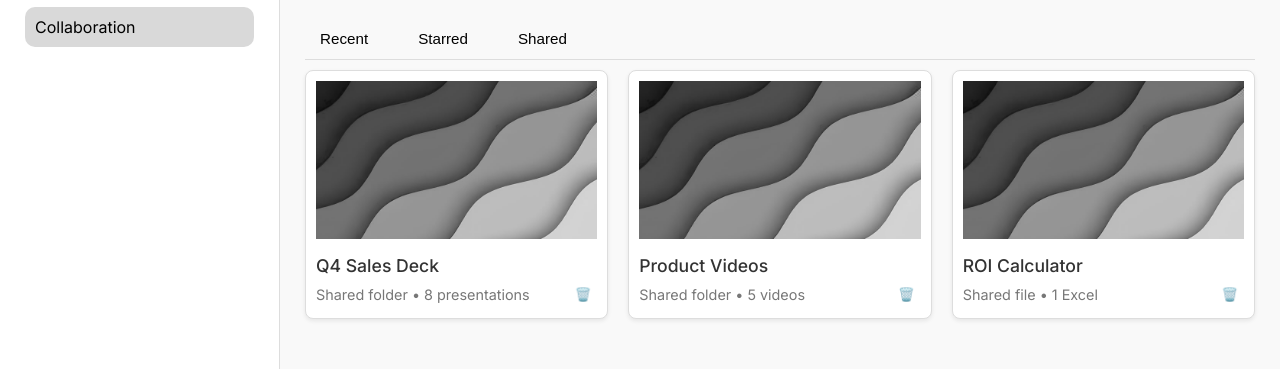
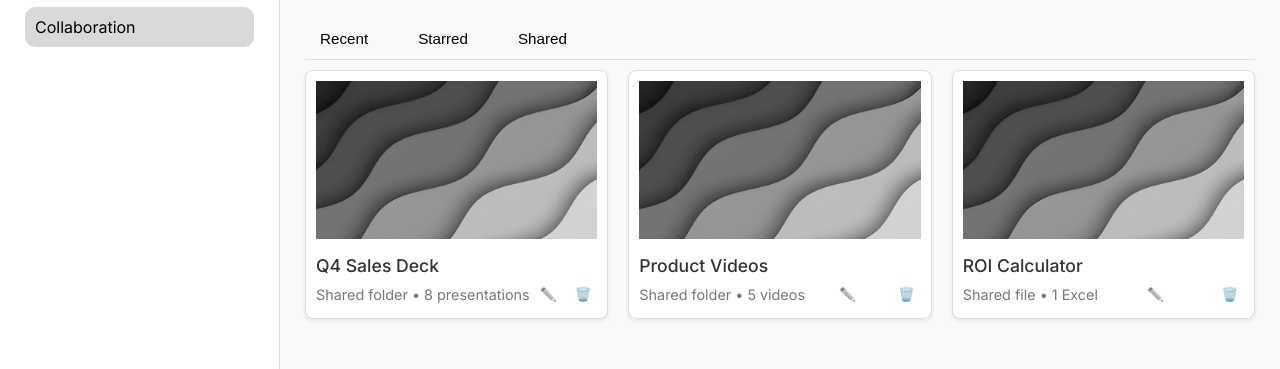
Before and after one commit to ilyKenta/ThinkSync, a Next.js app in the folder frontend/: page /dashboard2 in a window 1280 px wide. Shown: the part 138-507 px from the top of the page. Built offline with nearby package versions, Linux system fonts and the light colour scheme.

Commit message:
feat: implement edit project functionality with dedicated form, UI improvements, and bug fixes

```diff
--- a/frontend/src/app/dashboard2/page.module.css
+++ b/frontend/src/app/dashboard2/page.module.css
@@ -215,6 +215,22 @@
     align-items: center;
   }
 
+  .editButton {
+    background: none;
+    border: none;
+    cursor: pointer;
+    padding: 6px;
+    border-radius: 50%; /* makes it a circle */
+    transition: none;
+    filter: grayscale(1);
+    color: #222;
+    margin-right: 0;
+}
+.editButton:hover {
+    background: none;
+    color: #222;
+    filter: grayscale(1);
+}
   .trashButton {
     background: none;
     border: none;
@@ -222,6 +238,7 @@
     padding: 6px;
     border-radius: 50%; /* makes it a circle */
     transition: background-color 0.2s ease, color 0.2s ease;
+    margin-left: 2px;
   }
 
   .trashButton:hover {
--- a/frontend/src/app/dashboard2/page.tsx
+++ b/frontend/src/app/dashboard2/page.tsx
@@ -4,13 +4,92 @@ import React from "react";
 import styles from "./page.module.css";
 import Image from "next/image";
 import CreateForm from "../create-project/createForm";
+import EditProjectForm from "../edit-project/editProjectForm";
 import { useState } from "react";
 import { useRouter } from "next/navigation";
 
 const Page = () => {
-
   const router = useRouter();
   const [showForm, setShowForm] = useState(false);
+  const [editProject, setEditProject] = useState<any | null>(null);
+  const [showEditForm, setShowEditForm] = useState(false);
+
+  // Dummy project data for demonstration (replace with real data)
+  const projects = [
+    {
+      projectId: "1",
+      title: "Q4 Sales Deck",
+      description: "Q4 sales deck description",
+      goals: "Increase sales",
+      research_areas: "Sales, Marketing",
+      start_date: "2025-01-01",
+      end_date: "2025-06-30",
+      funding_available: "10000",
+      info: "Shared folder • 8 presentations"
+    },
+    {
+      projectId: "2",
+      title: "Product Videos",
+      description: "Product videos description",
+      goals: "Promote product",
+      research_areas: "Video, Marketing",
+      start_date: "2025-02-01",
+      end_date: "2025-07-31",
+      funding_available: "7000",
+      info: "Shared folder • 5 videos"
+    },
+    {
+      projectId: "3",
+      title: "ROI Calculator",
+      description: "ROI calculator description",
+      goals: "Calculate ROI",
+      research_areas: "Finance, Analytics",
+      start_date: "2025-03-01",
+      end_date: "2025-08-31",
+      funding_available: "5000",
+      info: "Shared file • 1 Excel"
+    }
+  ];
+
+  // Handler for edit submit
+  const handleEdit = async (updatedProject: any) => {
+    try {
+      const token = localStorage.getItem("jwt");
+      const res = await fetch(`http://localhost:5000/api/project/update/${updatedProject.projectId}`,
+        {
+          method: "PUT",
+          headers: {
+            "Content-Type": "application/json",
+            ...(token ? { Authorization: `Bearer ${token}` } : {})
+          },
+          body: JSON.stringify({
+            project: {
+              title: updatedProject.title,
+              description: updatedProject.description,
+              goals: updatedProject.goals,
+              research_areas: updatedProject.research_areas,
+              start_date: updatedProject.start_date,
+              end_date: updatedProject.end_date,
+              funding_available: updatedProject.funding_available
+            },
+            requirements: [] // Add requirements if needed
+          })
+        }
+      );
+      const data = await res.json();
+      if (res.ok) {
+        alert("Project updated successfully!");
+        setShowEditForm(false);
+        setEditProject(null);
+        // Optionally refresh project list here
+      } else {
+        alert(`Error: ${data.error}`);
+      }
+    } catch (err) {
+      alert("An error occurred while updating the project.");
+    }
+  };
+
   return (
     <div className={styles.container}>
       <aside className={styles.sidebar}>
@@ -41,7 +120,23 @@ const Page = () => {
            >
             + Create
             </button>
-            {showForm && <CreateForm onClose={() => setShowForm(false)} />}
+            {showForm && (
+  <CreateForm
+    onClose={() => setShowForm(false)}
+    onCreate={(projectName) => {
+      setShowForm(false);
+      // Add more logic here if needed
+      console.log("Project created:", projectName);
+    }}
+  />
+)}
+{showEditForm && editProject && (
+  <EditProjectForm
+    initialValues={editProject}
+    onClose={() => { setShowEditForm(false); setEditProject(null); }}
+    onEdit={handleEdit}
+  />
+)}
 
             <div className={styles.buttonGroup}>
               <button>Upload</button>
@@ -57,36 +152,28 @@ const Page = () => {
         </div>
 
         <div className={styles.cardContainer}>
-          <div className={styles.card}>
+          {projects.map((project) => (
+            <div className={styles.card} key={project.projectId}>
               <div className={styles.cardContent}>
                 <img src="/exampleImg.png" alt="search" />
-              <span>Q4 Sales Deck</span>
+                <span>{project.title}</span>
                 <section className={styles.cardFooter}>
-                <p>Shared folder • 8 presentations</p>
+                  <p>{project.info}</p>
+                  <button
+                    className={styles.editButton}
+                    title="Edit project"
+                    onClick={() => {
+                      setEditProject(project);
+                      setShowEditForm(true);
+                    }}
+                  >
+                    ✏️
+                  </button>
                   <button className={styles.trashButton} title="Delete project">🗑️</button>
                 </section>
               </div>
             </div>
-          <div className={styles.card}>
-            <div className={styles.cardContent}>
-              <img src="/exampleImg.png" alt="search" />
-              <span>Product Videos</span>
-              <section className={styles.cardFooter}>
-                <p>Shared folder • 5 videos</p>
-                <button className={styles.trashButton} title="Delete project">🗑️</button>
-              </section>
-            </div>
-          </div>
-          <div className={styles.card}>
-            <div className={styles.cardContent}>
-              <img src="/exampleImg.png" alt="search" />
-              <span>ROI Calculator</span>
-              <section className={styles.cardFooter}>
-                <p>Shared file • 1 Excel</p>
-                <button className={styles.trashButton} title="Delete project">🗑️</button>
-              </section>
-            </div>
-          </div>
+          ))}
         </div>
       </main>
     </div>
--- /dev/null
+++ b/frontend/src/app/edit-project/editProjectForm.tsx
@@ -0,0 +1,160 @@
+"use client";
+
+import styles from "../create-project/page.module.css";
+import { useState } from "react";
+
+export type EditProjectFormProps = {
+  onClose: () => void;
+  initialValues: {
+    projectId: string;
+    title?: string;
+    description?: string;
+    goals?: string;
+    research_areas?: string;
+    start_date?: string;
+    end_date?: string;
+    funding_available?: string;
+    // requirements?: any[]
+  };
+  onEdit: (updatedProject: any) => void;
+};
+
+export default function EditProjectForm({ onClose, onEdit, initialValues }: EditProjectFormProps) {
+  const [title, setTitle] = useState(initialValues.title || "");
+  const [description, setDescription] = useState(initialValues.description || "");
+  const [goals, setGoals] = useState(initialValues.goals || "");
+  const [research_areas, setResArea] = useState(initialValues.research_areas || "");
+  const [start_date, setStart] = useState(initialValues.start_date || "");
+  const [end_date, setEnd] = useState(initialValues.end_date || "");
+  const [funding_available, setFunding] = useState(initialValues.funding_available || "");
+  const [loading, setLoading] = useState(false);
+  const [error, setError] = useState<string | null>(null);
+  const [success, setSuccess] = useState(false);
+
+  const handleSubmit = async (e: React.FormEvent) => {
+    e.preventDefault();
+    setLoading(true);
+    setError(null);
+    setSuccess(false);
+    const payload = {
+      title,
+      description,
+      goals,
+      research_areas,
+      start_date,
+      end_date,
+      funding_available,
+    };
+    console.log("[EditProjectForm] Submitting update for projectId:", initialValues.projectId);
+    console.log("[EditProjectForm] Payload:", payload);
+    try {
+      const token = localStorage.getItem("jwt");
+      const res = await fetch(`http://localhost:5000/api/project/update/${initialValues.projectId}`,
+        {
+          method: "PUT",
+          headers: {
+            "Content-Type": "application/json",
+            ...(token ? { Authorization: `Bearer ${token}` } : {})
+          },
+          body: JSON.stringify({
+            project: payload,
+            requirements: [] // Add requirements if needed
+          })
+        }
+      );
+      const data = await res.json();
+      console.log("[EditProjectForm] API response:", data);
+      if (res.ok) {
+        setSuccess(true);
+        onEdit({ projectId: initialValues.projectId, ...payload });
+        console.log("[EditProjectForm] Closing form after successful edit.");
+        onClose();
+      } else {
+        setError(data.error || "Unknown error");
+      }
+    } catch (err: any) {
+      setError(err.message || "An error occurred");
+      console.error("[EditProjectForm] Submission error:", err);
+    } finally {
+      setLoading(false);
+    }
+  };
+
+  return (
+    <main className={styles.createModal}>
+      <section className={styles.createBox}>
+        <button onClick={onClose} className={styles.closeButton}>
+          X
+        </button>
+        <h1 className={styles.title}>Edit Project</h1>
+        <form className={styles.createForm} onSubmit={handleSubmit}>
+          <label htmlFor="projectName">Project name</label>
+          <input
+            type="text"
+            id="projName"
+            value={title}
+            onChange={(e) => setTitle(e.target.value)}
+            required
+          />
+
+          <label htmlFor="projectDesc">Project Description</label>
+          <input
+            id="projectDesc"
+            value={description}
+            onChange={(e) => setDescription(e.target.value)}
+            required
+          />
+
+          <label htmlFor="goals">Goals</label>
+          <input
+            type="text"
+            id="goals"
+            value={goals}
+            onChange={(e) => setGoals(e.target.value)}
+            required
+          />
+          <label htmlFor="setResArea">Research Area</label>
+          <input
+            type="text"
+            id="setResArea"
+            value={research_areas}
+            onChange={(e) => setResArea(e.target.value)}
+            required
+          />
+
+          <label htmlFor="setStart">Start Date</label>
+          <input
+            type="date"
+            id="setStart"
+            value={start_date}
+            onChange={(e) => setStart(e.target.value)}
+            required
+          />
+
+          <label htmlFor="setEnd">End Date</label>
+          <input
+            type="date"
+            id="setEnd"
+            value={end_date}
+            onChange={(e) => setEnd(e.target.value)}
+            required
+          />
+          <label htmlFor="setFunding">Fundings</label>
+          <input
+            type="number"
+            id="setFunding"
+            value={funding_available}
+            onChange={(e) => setFunding(e.target.value)}
+            required
+          />
+
+          <button type="submit" aria-label="submit information" disabled={loading}>
+            {loading ? "Saving..." : "Save Changes"}
+          </button>
+          {error && <div style={{ color: 'red', marginTop: 8 }}>{error}</div>}
+          {success && <div style={{ color: 'green', marginTop: 8 }}>Project updated successfully!</div>}
+        </form>
+      </section>
+    </main>
+  );
+}
```
Also changed, not shown: frontend/src/app/create-project/createForm.tsx (line endings or trailing spaces). Lines whose indentation alone changed are shown as unchanged.
